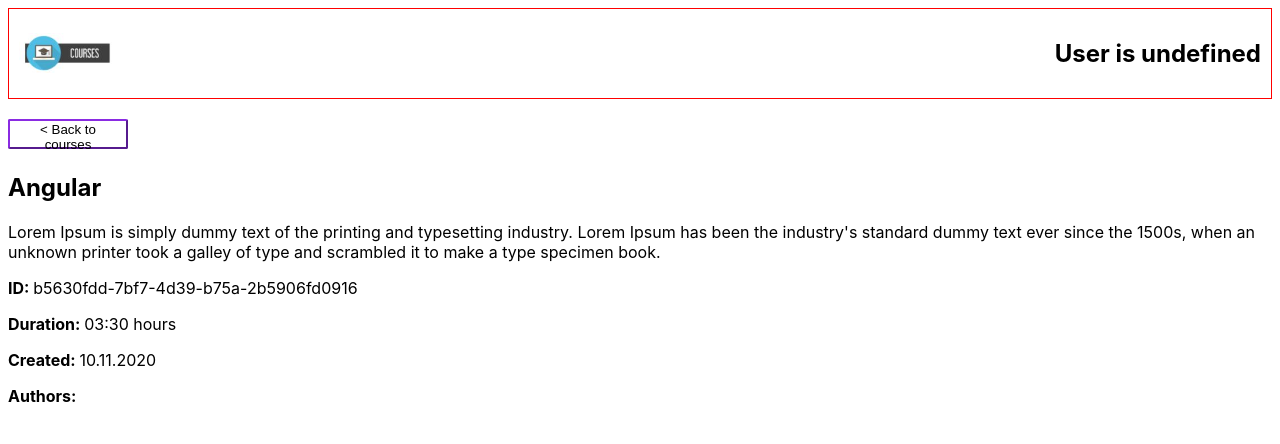
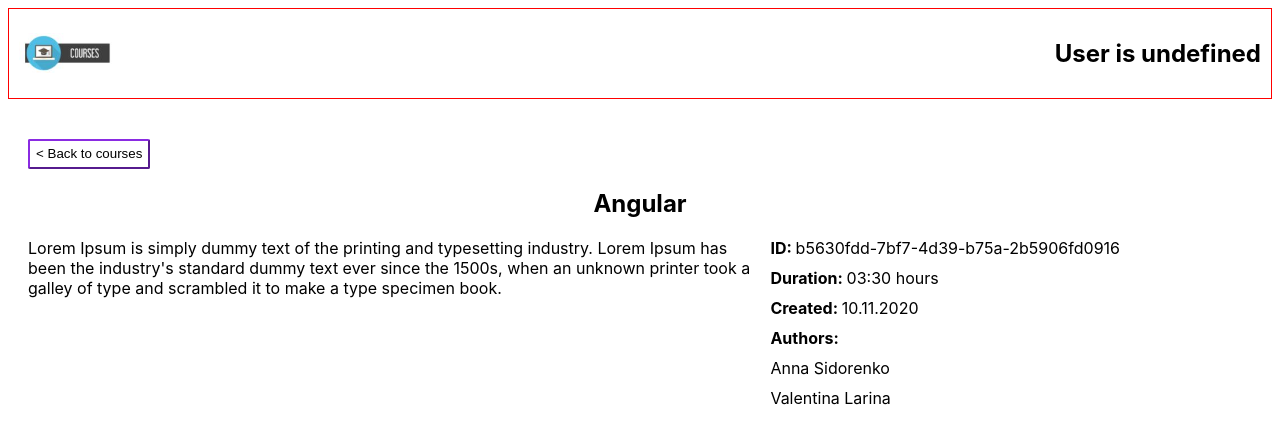
Before and after one commit to StanislavKovtun/epam-react-course, a React (Create React App) app: page /courses/b5630fdd-7bf7-4d39-b75a-2b5906fd0916 in a window 1280 px wide. Shown: the top 444 px of the page. Built offline with nearby package versions, Linux system fonts and the light colour scheme.

Commit message:
Homework-2 done

```diff
--- a/src/App.jsx
+++ b/src/App.jsx
@@ -13,8 +13,6 @@ import './App.css';
 function App() {
 	const [userName, setUserName] = useState('');
 	const isUserLogged = localStorage.getItem('token') != null;
-	//console.log(localStorage.getItem('token'));
-	//console.log(isUserLogged);
 
 	useEffect(() => {
 		const tokenItem = JSON.parse(localStorage.getItem('token'));
--- a/src/common/Button/Button.module.css
+++ b/src/common/Button/Button.module.css
@@ -1,6 +1,7 @@
 .button {
     height: 30px;
-    width: 120px;
+    min-width: 120px;
+    width: auto;
     border-color: blueviolet;
     background-color: #fff;
     border-radius: 2px;
--- a/src/components/CourseInfo/CourseInfo.jsx
+++ b/src/components/CourseInfo/CourseInfo.jsx
@@ -11,21 +11,18 @@ import classes from './CourseInfo.module.css';
 const CourseInfo = () => {
 	const { id } = useParams();
 	const selectedCourse = mockedCoursesList.find((course) => course.id === id);
-	//console.log(id);
-	//console.log(selectedCourse);
-	//console.log(selectedCourse.creationDate);
 
 	return (
 		<div className={classes.courseInfoWrapper}>
 			<Link to='/courses'>
 				<Button buttonText='< Back to courses' />
 			</Link>
-			<h2>{selectedCourse.title}</h2>
-			<div className='courseInfo'>
-				<div className='leftBlock'>
+			<h2 className={classes.title}>{selectedCourse.title}</h2>
+			<div className={classes.courseInfo}>
+				<div className={classes.leftBlock}>
 					<p>{selectedCourse.description}</p>
 				</div>
-				<div className='rightBlock'>
+				<div className={classes.rightBlock}>
 					<p>
 						<strong>ID: </strong>
 						{selectedCourse.id}
@@ -41,22 +38,16 @@ const CourseInfo = () => {
 					<p>
 						<strong>Authors: </strong>
 					</p>
-					{/*<ul>
+					<ul>
 						{selectedCourse.authors.map((authorId) => {
-							console.log('authorId:');
-							console.log(authorId);
 							const foundAuthor = mockedAuthorsList.find(
 								(author) => author.id === authorId
 							);
-
-							console.log('mockedAuthorsList:');
-							console.log(mockedAuthorsList);
-							//console.log('selectedCourse.authors:');
-							//console.log(selectedCourse.authors);
-							console.log(foundAuthor);
-							//return foundAuthor ? <Author>{foundAuthor}</Author> : null;
+							return foundAuthor ? (
+								<Author key={foundAuthor.id} author={foundAuthor} />
+							) : null;
 						})}
-					</ul>*/}
+					</ul>
 				</div>
 			</div>
 		</div>
--- a/src/components/CourseInfo/CourseInfo.module.css
+++ b/src/components/CourseInfo/CourseInfo.module.css
@@ -0,0 +1,34 @@
+.courseInfoWrapper {
+    padding: 20px;
+}
+
+button {
+    width: 200px;
+}
+
+.title {
+    width: 100%;
+    text-align: center;
+}
+
+.courseInfo {
+    display: flex;
+    gap: 20px;
+}
+
+.leftBlock {
+    width: 60%;
+}
+
+.rightBlock {
+    width: 40%;
+}
+
+ul, li {
+    margin: 0;
+    padding: 0;
+}
+
+p {
+    margin: 0 0 10px 0;
+}
--- a/src/components/CreateCourse/compopents/Author/Author.module.css
+++ b/src/components/CreateCourse/compopents/Author/Author.module.css
@@ -1,6 +1,6 @@
 .authorItem {
-    margin: 0 20px;
-    margin-bottom: 10px;
+    /*margin: 0 20px;*/
+    /*margin-bottom: 10px;*/
     display: flex;
     justify-content: space-between;
     align-items: center;
--- a/src/constants.js
+++ b/src/constants.js
@@ -15,7 +15,7 @@ export const mockedCoursesList = [
 		duration: 160,
 		authors: [
 			'27cc3006-e93a-4748-8ca8-73d06aa93b6d',
-			'f762978b-61eb-4096-812bebde22838167',
+			'f762978b-61eb-4096-812b-ebde22838167',
 		],
 	},
 	{
```
